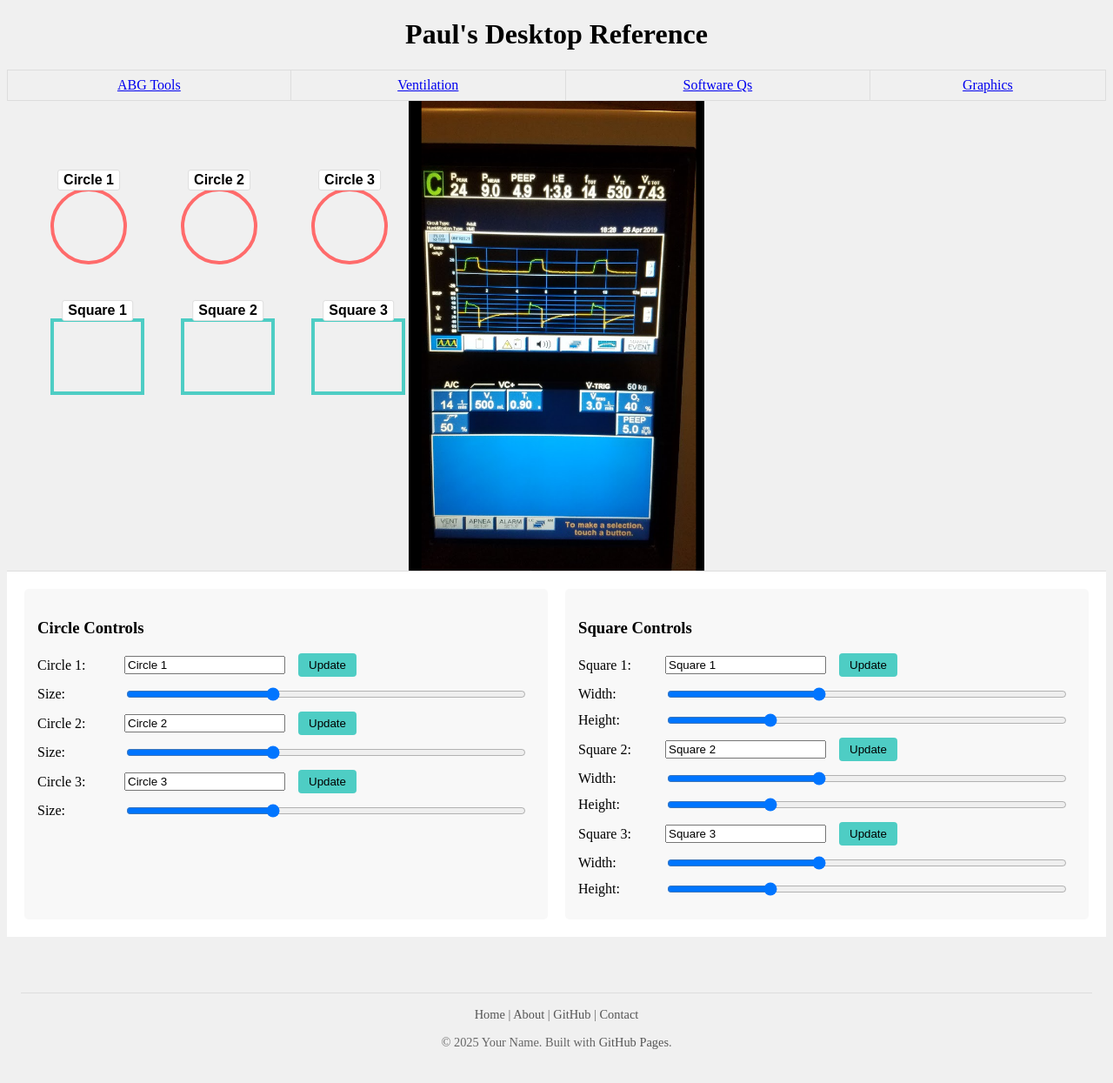
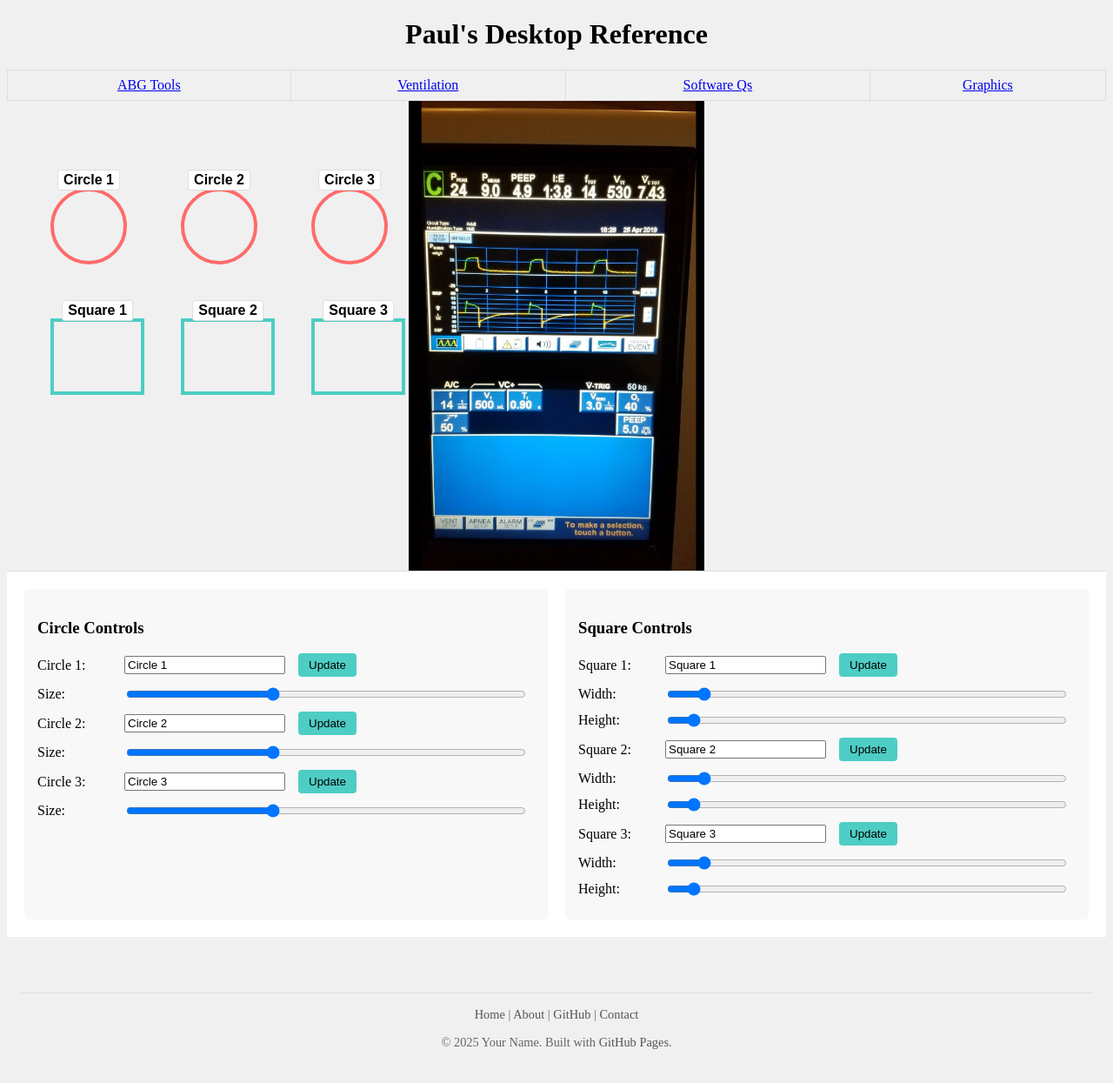
Before and after one commit to ZBZFirst/info, a Jekyll site: the page built from graphics1.md, in a window 1280 px wide. Shown: the whole page at 87% size. Built offline with Jekyll 4.4.1, drawn with Linux system fonts in a browser that asks for light colours.

Commit message:
Update graphics1.md

```diff
--- a/graphics1.md
+++ b/graphics1.md
@@ -164,11 +164,11 @@ title: Interactive Draggable Graphics
         </div>
         <div class="control-row">
             <label for="square1-width">Width:</label>
-            <input type="range" id="square1-width" min="40" max="200" value="100" oninput="updateSquareSize('square1')">
+            <input type="range" id="square1-width" min="40" max="800" value="100" oninput="updateSquareSize('square1')">
         </div>
         <div class="control-row">
             <label for="square1-height">Height:</label>
-            <input type="range" id="square1-height" min="40" max="200" value="80" oninput="updateSquareSize('square1')">
+            <input type="range" id="square1-height" min="40" max="800" value="80" oninput="updateSquareSize('square1')">
         </div>
 
         <div class="control-row">
@@ -178,11 +178,11 @@ title: Interactive Draggable Graphics
         </div>
         <div class="control-row">
             <label for="square2-width">Width:</label>
-            <input type="range" id="square2-width" min="40" max="200" value="100" oninput="updateSquareSize('square2')">
+            <input type="range" id="square2-width" min="40" max="800" value="100" oninput="updateSquareSize('square2')">
         </div>
         <div class="control-row">
             <label for="square2-height">Height:</label>
-            <input type="range" id="square2-height" min="40" max="200" value="80" oninput="updateSquareSize('square2')">
+            <input type="range" id="square2-height" min="40" max="800" value="80" oninput="updateSquareSize('square2')">
         </div>
 
         <div class="control-row">
@@ -192,11 +192,11 @@ title: Interactive Draggable Graphics
         </div>
         <div class="control-row">
             <label for="square3-width">Width:</label>
-            <input type="range" id="square3-width" min="40" max="200" value="100" oninput="updateSquareSize('square3')">
+            <input type="range" id="square3-width" min="40" max="800" value="100" oninput="updateSquareSize('square3')">
         </div>
         <div class="control-row">
             <label for="square3-height">Height:</label>
-            <input type="range" id="square3-height" min="40" max="200" value="80" oninput="updateSquareSize('square3')">
+            <input type="range" id="square3-height" min="40" max="800" value="80" oninput="updateSquareSize('square3')">
         </div>
     </div>
 </div>
```
